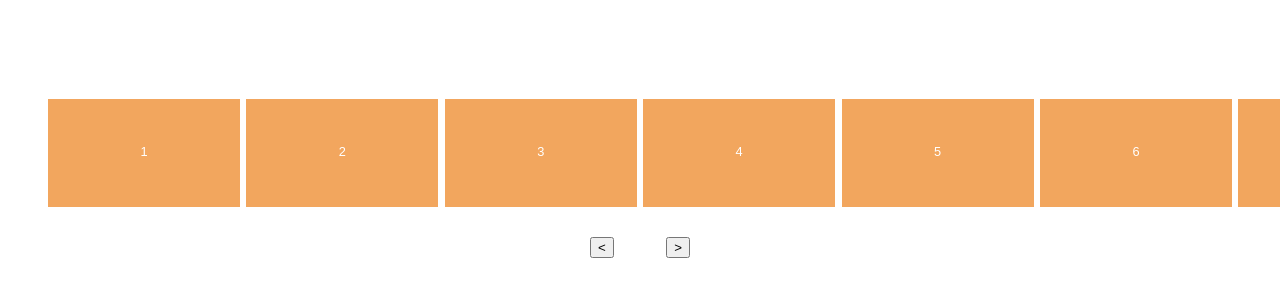
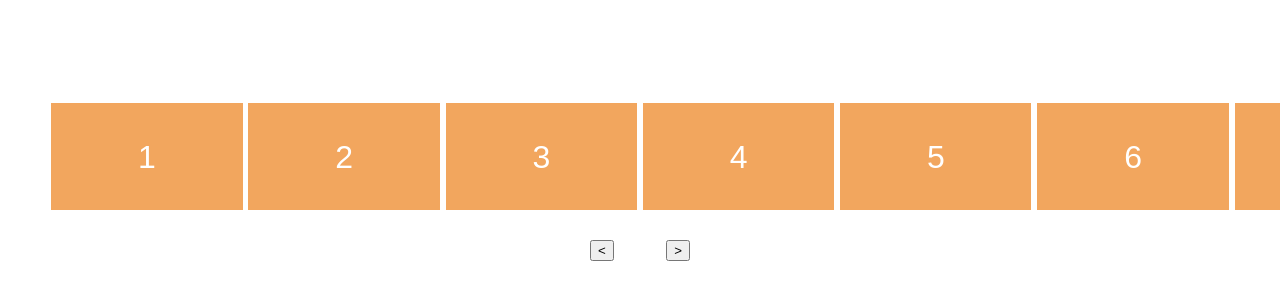
Before and after one commit to WonWoo-Shin/my-carousel, a React (Vite) app: page / in a window 1280 px wide. Shown: the part 222-522 px from the top of the page. Built offline with nearby package versions, Linux system fonts and the light colour scheme.

Commit message:
단위 변경
* 스크롤바 생성시에도 비율 유지

```diff
--- a/src/App.tsx
+++ b/src/App.tsx
@@ -1,4 +1,4 @@
-import { useEffect, useRef, useState } from "react";
+import { useState } from "react";
 import {
   Buttons,
   Carousel,
@@ -13,10 +13,10 @@ const itemLength = 14;
 const items = Array.from({ length: itemLength }, (_, index) => index + 1);
 const showItem = 6;
 
-// 단위 : em
+// 단위 : %
+const padding = 4;
 const gap = 0.5;
-const padding = 3.75;
-const itemWidth = (100 - (padding * 2 + gap * (showItem - 1))) / showItem;
+const itemWidth = (100 - gap * (showItem - 1)) / showItem;
 
 export const App = () => {
   const [translate, setTranslate] = useState(0);
@@ -35,8 +35,6 @@ export const App = () => {
         : translate === 0;
     if (isAtEnd) return;
 
-    console.log(maxScollableDistance);
-
     // 거리 계산
     const remainDistance =
       direction === "right" ? totalScrollableDistance - translate : -translate;
@@ -51,9 +49,10 @@ export const App = () => {
 
   return (
     <Wrapper>
-      <Container>
+      <Container $padding={padding}>
         <Carousel
           $gap={gap}
+          $padding={padding}
           $translate={translate}
           onTransitionEnd={() => setIsTransition(false)}
         >
--- a/src/styles/globalstyle.tsx
+++ b/src/styles/globalstyle.tsx
@@ -27,7 +27,7 @@ footer, header, hgroup, menu, nav, section {
 }
 body {
 	line-height: 1;
-	/* &::-webkit-scrollbar{
+	&::-webkit-scrollbar{
 		width: 16px;
 	}
 	&::-webkit-scrollbar-thumb {
@@ -36,7 +36,7 @@ body {
     	border: 4px solid transparent;
     	background-clip: content-box;
     	background-color: rgba(0,0,0,0.3);
-	} */
+	}
 }
 ol, ul {
 	list-style: none;
--- a/src/styles/style.tsx
+++ b/src/styles/style.tsx
@@ -7,8 +7,8 @@ export const Wrapper = styled.div`
   align-items: center;
   gap: 30px;
   width: 100%;
-  height: 100vh;
-  font-size: 1vw;
+  height: 101vh;
+  /* font-size: 0.82646vw; */
 `;
 
 // 1 vw = 1920px
@@ -16,31 +16,34 @@ export const Wrapper = styled.div`
 // 1em  = 19.2px
 // 100em = 화면 1개
 
-export const Container = styled.div`
-  overflow-x: hidden;
+export const Container = styled.div<{ $padding: number }>`
   display: flex;
   justify-content: center;
   align-items: center;
+  overflow: hidden;
   position: relative;
   width: 100%;
+  padding: 0px ${(props) => props.$padding}%;
 `;
 
 interface ICarouselProps {
   $gap: number;
+  $padding: number;
   $translate: number;
 }
 
 export const Carousel = styled.ol<ICarouselProps>`
   display: flex;
-  gap: ${(props) => props.$gap}em;
+  gap: ${(props) => props.$gap}%;
   width: 100%;
-  padding: 0px 3.75em;
   transition: transform 0.75s;
   transform: translate3d(-${(props) => props.$translate}%, 0, 0);
+  /* transform: translateX(-114em); */
 `;
 
 export const ItemContainer = styled.li<{ $width: number }>`
-  flex: 0 0 ${(props) => props.$width}em;
+  flex: 0 0 ${(props) => props.$width}%;
+  /* flex: 0 0 10em; */
 `;
 
 export const ItemParent = styled.div`
@@ -58,6 +61,7 @@ export const Item = styled.div`
   height: 100%;
   background-color: #f2a65e;
   color: white;
+  font-size: 2em;
   font-family: sans-serif;
 `;
 
```
